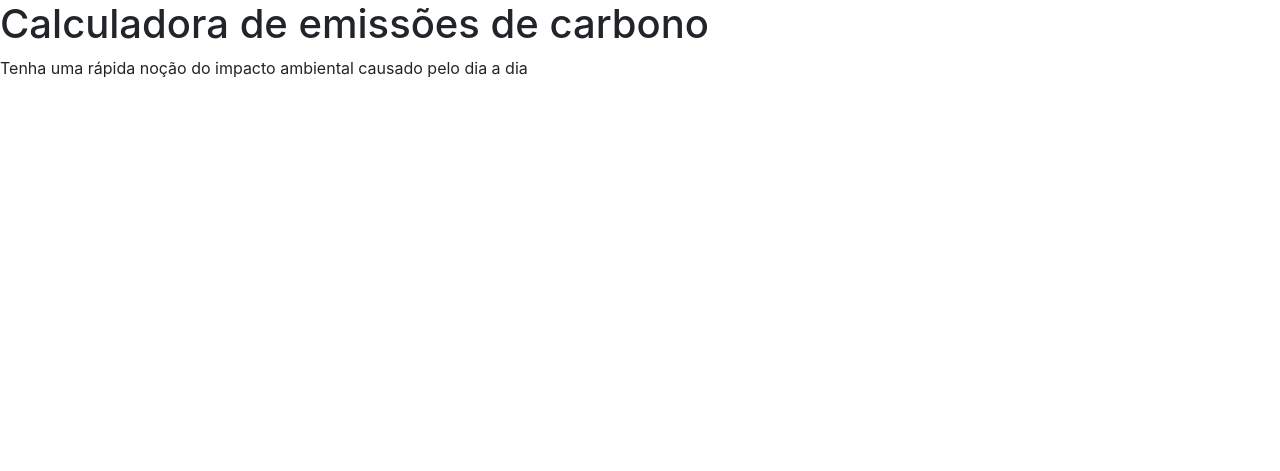
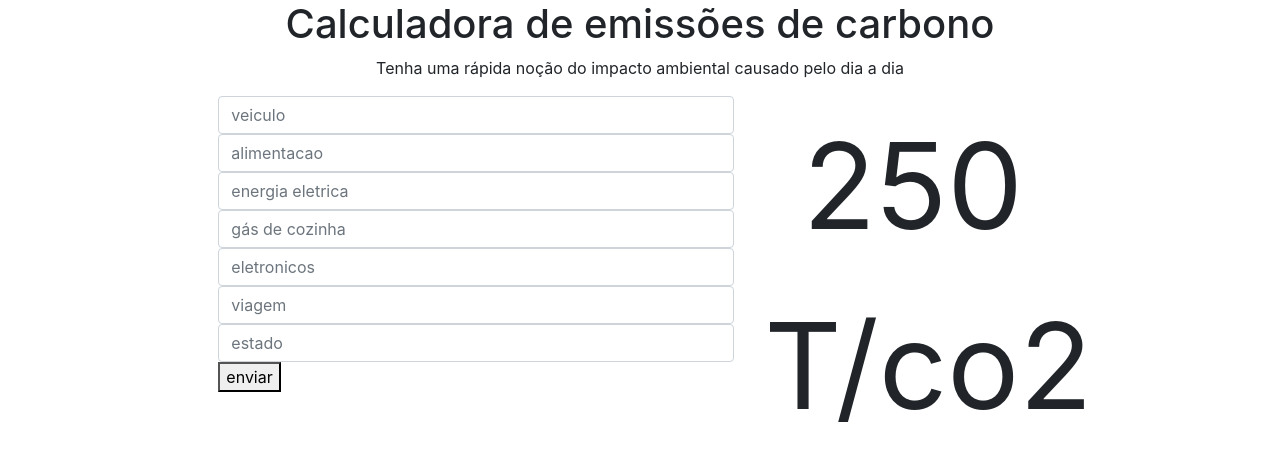
Before and after one commit to demacdolincoln/inter-climate_changes, a Flask app: page / in a window 1280 px wide. Shown: the top 471 px of the page. Run offline with Flask 2, Linux system fonts and the light colour scheme; some libraries are stand-ins or nearby versions.

Commit message:
divisao de partes da pagina - ok

```diff
--- a/aulas/aula5/templates/index.html
+++ b/aulas/aula5/templates/index.html
@@ -5,7 +5,29 @@
 		<link rel="stylesheet" href="http://bootswatch.com/yeti/bootstrap.min.css">
 	</head>
 	<body>
-		<h1>Calculadora de emissões de carbono</h1>
-		<p>Tenha uma rápida noção do impacto ambiental causado pelo dia a dia</p>
+		<div class="text-center container-fluid">
+			<h1>Calculadora de emissões de carbono</h1>
+			<p>Tenha uma rápida noção do impacto ambiental causado pelo dia a dia</p>
+		</div>
+		<div class="row">
+			<div class="col-sm-2">
+			</div>
+			<div class="col-sm-5">
+				<form method="post" accept-charset="utf-8">
+					<input type="text" class="form-control" placeholder="veiculo"/>
+					<input type="text" class="form-control" placeholder="alimentacao"/>
+					<input type="text" class="form-control" placeholder="energia eletrica"/>
+					<input type="text" class="form-control" placeholder="gás de cozinha"/>
+					<input type="text" class="form-control" placeholder="eletronicos"/>
+					<input type="text" class="form-control" placeholder="viagem"/>
+					<input type="text" class="form-control" placeholder="estado"/>
+					<button type="submit" class="button">enviar</button>
+				</form>
+
+			</div>
+			<div class="col-sm-3">
+				<p style="font-size:120px" class="text-center">250 T/co2</p>
+			</div>
+		</div>
 	</body>
 </html>
```
